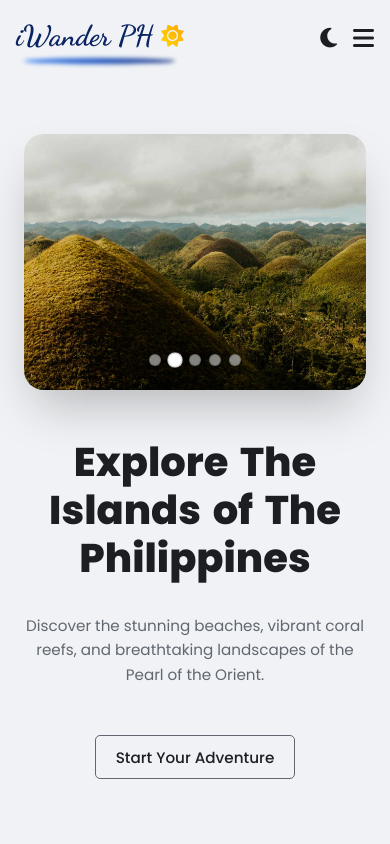
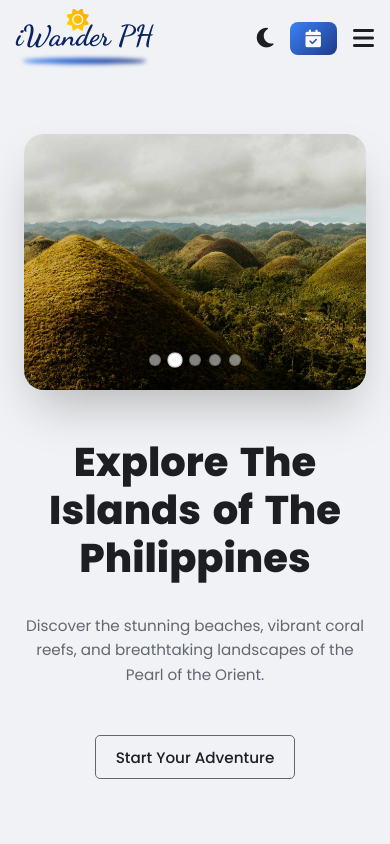
Before and after one commit to yujiin770/iwanderph-touristwebsite, a React (Vite) app in the folder frontend/: page / in a window 390 px wide. Shown: the top 844 px of the page. Built offline with nearby package versions, Linux system fonts and the light colour scheme; no server answers; the database is empty.

Commit message:
change navigation layout and logo

```diff
--- a/frontend/src/components/Contact.jsx
+++ b/frontend/src/components/Contact.jsx
@@ -37,7 +37,7 @@ function Contact() {
   };
 
   return (
-    <section id="contact" className="contact-section">
+    <section className="contact-section">
       <div className="container">
         <div className="section-header">
           <h2>Get In Touch</h2>
--- a/frontend/src/components/Destinations.jsx
+++ b/frontend/src/components/Destinations.jsx
@@ -4,7 +4,7 @@ import '../styles/Destinations.css';
 
 function Destinations({ destinations, isAdmin, onEdit, onDelete, onAdd }) {
   return (
-    <section id="destinations" className="destinations-section">
+    <section className="destinations-section">
       <div className="container">
         <div className="section-header">
           <h2>Popular Destinations</h2>
--- a/frontend/src/components/Gallery.jsx
+++ b/frontend/src/components/Gallery.jsx
@@ -3,7 +3,7 @@ import '../styles/Gallery.css';
 
 function Gallery({ gallery, isAdmin, onDelete, onAdd }) {
   return (
-    <section id="gallery" className="gallery-section">
+    <section className="gallery-section">
       <div className="container">
         <div className="section-header">
           <h2>Gallery</h2>
--- a/frontend/src/components/Hero.jsx
+++ b/frontend/src/components/Hero.jsx
@@ -37,7 +37,7 @@ function Hero({ heroData }) {
   }, [localImages.length]);
 
   return (
-    <section id="home" className="hero">
+    <section className="hero">
       <div className="container" style={{ display: 'flex', gap: '3rem', alignItems: 'center' }}>
         <div className="hero-content">
           <h1>
--- a/frontend/src/components/Navigation.jsx
+++ b/frontend/src/components/Navigation.jsx
@@ -11,9 +11,6 @@ function Navigation() {
 
   useEffect(() => {
     const sectionIds = ['home', 'destinations', 'gallery', 'contact'];
-    const sections = sectionIds
-      .map((id) => document.getElementById(id))
-      .filter(Boolean);
 
     const onScroll = () => {
       const currentY = window.scrollY;
@@ -27,25 +24,57 @@ function Navigation() {
       }
       lastScrollYRef.current = currentY;
 
-      const navOffset = 180;
+      const sections = sectionIds.map(id => {
+        const element = document.getElementById(id);
+        if (element) {
+          return {
+            id: id,
+            top: element.offsetTop - 150,
+            bottom: element.offsetTop + element.offsetHeight - 150
+          };
+        }
+        return null;
+      }).filter(Boolean);
+
       let currentSection = 'home';
-      sections.forEach((section) => {
-        if (section.offsetTop - navOffset <= currentY) {
+      for (let i = 0; i < sections.length; i++) {
+        const section = sections[i];
+        if (currentY >= section.top - 50) {
           currentSection = section.id;
         }
-      });
-      setActiveSection(currentSection);
+      }
+
+      if (currentSection !== activeSection) {
+        setActiveSection(currentSection);
+      }
     };
 
     window.addEventListener('scroll', onScroll, { passive: true });
     onScroll();
 
     return () => window.removeEventListener('scroll', onScroll);
-  }, []);
+  }, [activeSection]);
 
   const handleNavClick = (section) => {
     setActiveSection(section);
     setMenuOpen(false);
+
+    const element = document.getElementById(section);
+    if (element) {
+      const offset = 80;
+      const elementPosition = element.offsetTop - offset;
+      window.scrollTo({
+        top: elementPosition,
+        behavior: 'smooth'
+      });
+    }
+  };
+
+  const handleBookNow = () => {
+    const contactSection = document.getElementById('contact');
+    if (contactSection) {
+      contactSection.scrollIntoView({ behavior: 'smooth' });
+    }
   };
 
   return (
@@ -61,7 +90,10 @@ function Navigation() {
             <a
               href="#home"
               className={activeSection === 'home' ? 'active' : ''}
-              onClick={() => handleNavClick('home')}
+              onClick={(e) => {
+                e.preventDefault();
+                handleNavClick('home');
+              }}
             >
               Home
             </a>
@@ -70,7 +102,10 @@ function Navigation() {
             <a
               href="#destinations"
               className={activeSection === 'destinations' ? 'active' : ''}
-              onClick={() => handleNavClick('destinations')}
+              onClick={(e) => {
+                e.preventDefault();
+                handleNavClick('destinations');
+              }}
             >
               Destination
             </a>
@@ -79,7 +114,10 @@ function Navigation() {
             <a
               href="#gallery"
               className={activeSection === 'gallery' ? 'active' : ''}
-              onClick={() => handleNavClick('gallery')}
+              onClick={(e) => {
+                e.preventDefault();
+                handleNavClick('gallery');
+              }}
             >
               Gallery
             </a>
@@ -88,7 +126,10 @@ function Navigation() {
             <a
               href="#contact"
               className={activeSection === 'contact' ? 'active' : ''}
-              onClick={() => handleNavClick('contact')}
+              onClick={(e) => {
+                e.preventDefault();
+                handleNavClick('contact');
+              }}
             >
               Contact
             </a>
@@ -99,14 +140,23 @@ function Navigation() {
           <button className="theme-toggle-btn" onClick={toggleTheme}>
             <i className={`fas fa-${theme === 'light-mode' ? 'moon' : 'sun'}`}></i>
           </button>
-          {user ? (
+
+          {/* Book Now Button - Professional Flat Design */}
+          {!user && (
+            <button onClick={handleBookNow} className="book-now-btn">
+              <i className="fas fa-calendar-check"></i>
+              <span>Book Now</span>
+            </button>
+          )}
+
+          {/* Admin only - hidden from tourists */}
+          {user && (
             <>
               <a href="/admin" className="admin-link">Admin</a>
               <button onClick={logout} className="logout-btn">Logout</button>
             </>
-          ) : (
-            <a href="/login" className="login-link">Login</a>
           )}
+
           <button
             className="hamburger"
             onClick={() => setMenuOpen(!menuOpen)}
--- a/frontend/src/pages/HomePage.jsx
+++ b/frontend/src/pages/HomePage.jsx
@@ -3,7 +3,7 @@ import { useAuth } from '../context/AuthContext';
 import Navigation from '../components/Navigation';
 import Hero from '../components/Hero';
 import Destinations from '../components/Destinations';
-import Activities from '../components/Activities'; // Import the new component
+import Activities from '../components/Activities';
 import Gallery from '../components/Gallery';
 import Contact from '../components/Contact';
 import '../styles/HomePage.css';
@@ -63,24 +63,36 @@ function HomePage() {
         <div className="loading">Loading...</div>
       ) : (
         <>
+          <div id="home">
             <Hero heroData={heroData} />
+          </div>
+
+          <div id="destinations">
             <Destinations
               destinations={destinations}
               isAdmin={!!user}
               onDelete={handleDeleteDestination}
             />
-          <Activities /> {/* Add Activities section here */}
+          </div>
+
+          <Activities />
+
+          <div id="gallery">
             <Gallery
               gallery={gallery}
               isAdmin={!!user}
               onDelete={handleDeleteGallery}
             />
+          </div>
+
+          <div id="contact">
             <Contact />
+          </div>
         </>
       )}
       <footer className="footer">
         <div className="container">
-          <p>&copy; 2024 iWander Philippines. All rights reserved.</p>
+          <p>&copy; 2026 iWander Philippines. All rights reserved.</p>
           <div className="social-links">
             <a href="#" aria-label="Facebook"><i className="fab fa-facebook"></i></a>
             <a href="#" aria-label="Instagram"><i className="fab fa-instagram"></i></a>
--- a/frontend/src/styles/Navigation.css
+++ b/frontend/src/styles/Navigation.css
@@ -49,17 +49,18 @@ body.dark-mode .nav-header {
     position: relative;
     padding-bottom: 5px;
     color: #0A2463;
-    display: flex;
-    align-items: center;
-    gap: 0.5rem;
 }
 
-body.dark-mode .logo {
+.dark-mode .logo {
     color: #e2e8f0;
 }
 
 .logo-icon {
+    position: absolute;
+    top: -4px;
+    left: 45%;
     font-size: 1.4rem;
+    transform: translateX(-50%);
     background: linear-gradient(45deg, #FFD700, #FFA500);
     -webkit-background-clip: text;
     background-clip: text;
@@ -86,6 +87,7 @@ body.dark-mode .logo {
     gap: 2.5rem;
     margin: 0;
     padding: 0;
+    transition: all 0.3s ease;
 }
 
 .nav-links a {
@@ -195,15 +197,54 @@ body.dark-mode .logout-btn {
     opacity: 0.9;
 }
 
-/* --- RESPONSIVE --- */
+/* Book Now Button */
+.book-now-btn {
+  display: flex;
+  align-items: center;
+  gap: 0.5rem;
+  padding: 0.5rem 1.2rem;
+  border-radius: 8px;
+  font-weight: 600;
+  font-size: 0.9rem;
+  transition: all 0.3s ease;
+  text-decoration: none;
+  background: linear-gradient(135deg, #3b82f6, #2563eb);
+  color: white;
+  border: none;
+  cursor: pointer;
+}
+
+.book-now-btn:hover {
+  transform: translateY(-2px);
+  box-shadow: 0 4px 12px rgba(59, 130, 246, 0.3);
+  background: linear-gradient(135deg, #2563eb, #1d4ed8);
+}
+
+/* Mobile responsive for book now button */
+@media (max-width: 768px) {
+  .book-now-btn span {
+    display: none;
+  }
+
+  .book-now-btn {
+    padding: 0.5rem;
+  }
+
+  .book-now-btn i {
+    font-size: 1.1rem;
+    margin: 0;
+  }
+}
+
+/* --- RESPONSIVE WITH SMOOTH TRANSITION ONLY --- */
 @media (max-width: 768px) {
     .hamburger {
         display: block;
     }
-     .navbar {
+
+    .navbar {
         padding: 0.8rem 1rem;
     }
-
 
     .nav-links {
         display: none;
@@ -211,14 +252,16 @@ body.dark-mode .logout-btn {
         top: 80px;
         left: 0;
         width: 100%;
-        height: calc(100vh - 80px);
         background-color: var(--lm-bg);
         flex-direction: column;
         justify-content: flex-start;
         align-items: center;
         gap: 2rem;
-        padding-top: 2rem;
+        padding: 2rem;
         z-index: 99;
+        transition: opacity 0.3s ease, visibility 0.3s ease;
+        opacity: 0;
+        visibility: hidden;
     }
 
     body.dark-mode .nav-links {
@@ -227,6 +270,8 @@ body.dark-mode .logout-btn {
 
     .nav-links.active {
         display: flex;
+        opacity: 1;
+        visibility: visible;
     }
 
     .nav-icons {
```
Lines whose indentation alone changed are shown as unchanged.
